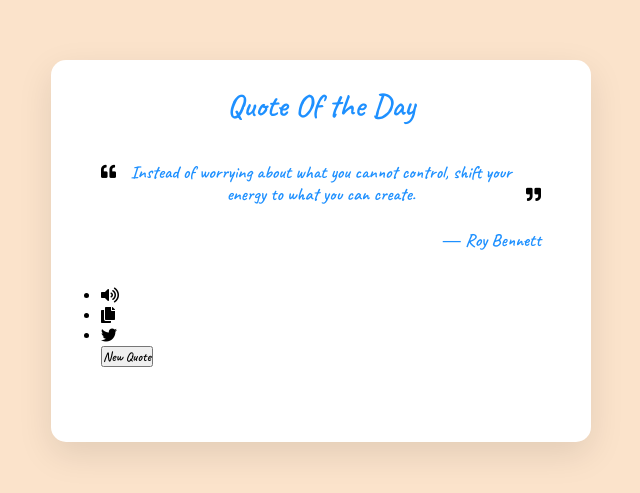
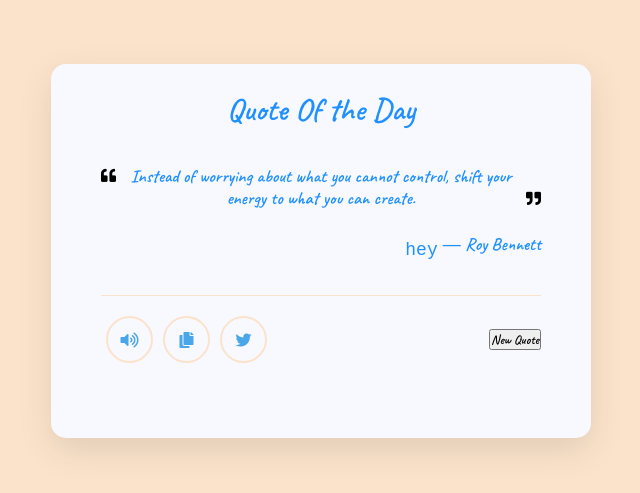
Before and after one commit to bee-thedev/vanillajs-navbar, a plain HTML site: page Pages/quotes.html in a window 1280 px wide. Shown: the part 149-642 px from the top of the page, without its empty margins (319-959 px from the left). Drawn offline with Linux system fonts and the light colour scheme.

Commit message:
Updated Quote.css

```diff
--- a/CSS/quotes.css
+++ b/CSS/quotes.css
@@ -27,7 +27,7 @@ body{
 
   .quote-container{
       width: 540px;
-      background-color: white;
+      background-color: ghostwhite;
       border-radius: 15px;
       padding: 25px 50px 75px;
       box-shadow: 0 12px 35px rgba(0,0,0,0.1);;
@@ -86,3 +86,40 @@ header, .quote-content :where(p, span){
     justify-content: flex-end;
     margin-top: 24px;
 }
+
+.quote-author span:first-child{
+    margin: 7px 5px 0 0;
+    font-family: monospace;
+}
+
+/* ------ Button Division -----*/
+
+.quote-container .quote-button{
+    border-top: 1px solid #fbe3cb;
+}
+
+.quote-button .quote-features{
+    display: flex;
+    align-items: center;
+    justify-content: space-between;
+    margin-top: 20px;
+}
+
+.quote-features ul{
+    display: flex;
+}
+
+.quote-features ul li{
+    list-style: none;
+    margin: 0 5px;
+    height: 47px;
+    width: 47px;
+    display: flex;
+    align-items: center;
+    justify-content: center;
+    border-radius: 50%;
+    cursor: pointer;
+    color: hsl(205, 78%, 60%);
+    border: 2px solid  #fbe3cb;
+    transition: all 0.3s ease;
+}
--- a/Pages/quotes.html
+++ b/Pages/quotes.html
@@ -26,7 +26,7 @@
                 </div>
 
                 <div class="quote-author">
-                    <span></span>
+                    <span>hey</span>
                     <span> ― Roy Bennett</span>
                 </div>
             </div>
```
